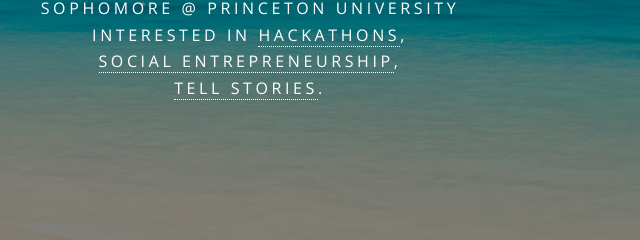
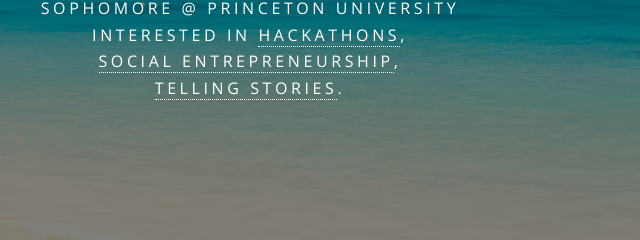
Before and after one commit to mmshi/mmshi.github.io, a plain HTML site: page index.html in a window 1280 px wide. Shown: the part 384-624 px from the top of the page, 390-1030 px from the left. Drawn offline with nearby package versions, Linux system fonts and the light colour scheme.

Commit message:
fixed text

```diff
--- a/index.html
+++ b/index.html
@@ -43,7 +43,7 @@
 							<p>Sophomore @ Princeton University<br />
 							Interested in <a href="http://hackprinceton.com" target="_blank">hackathons</a>, <br />
 							<a href="http://princetonsi.com" target="_blank">social entrepreneurship</a>, <br />
-							<a href="https://medium.com/@monica.amanda.shi" target="_blank">tell stories</a>. </p>
+							<a href="https://medium.com/@monica.amanda.shi" target="_blank">telling stories</a>. </p>
 						</div>
 					</section>
 
```
